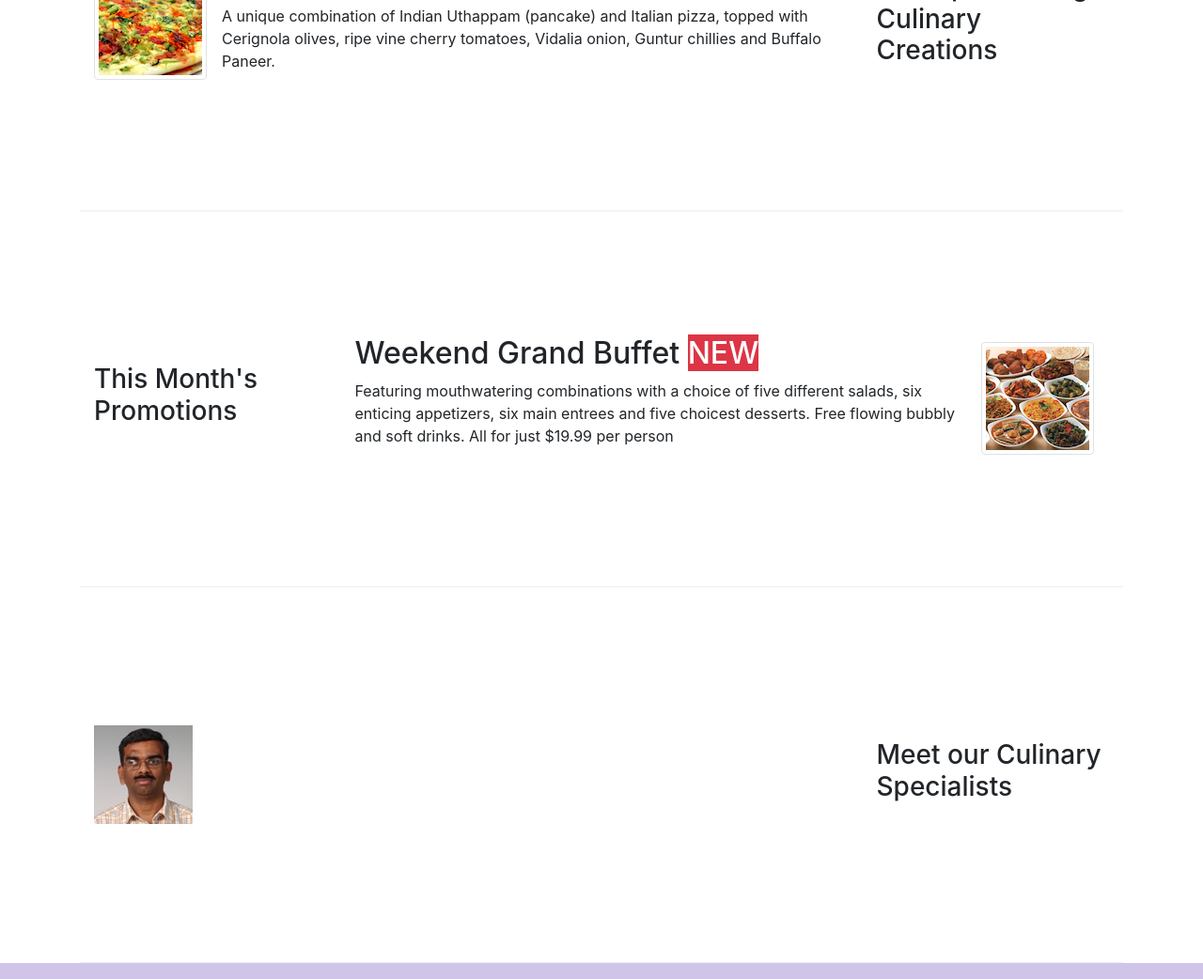
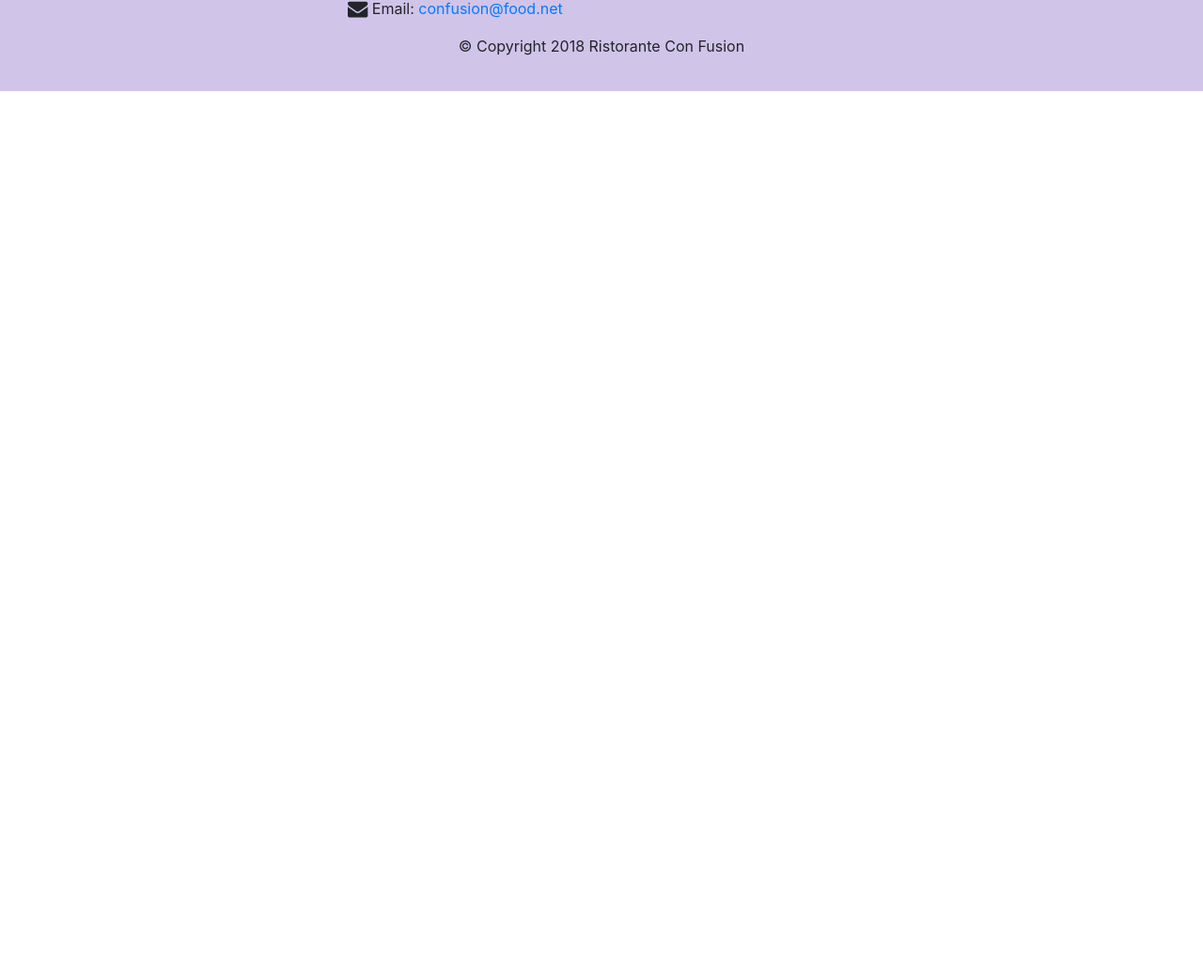
Before and after one commit to MontoyaMontes/Front-End-Bootstrap4, a website: page conFusion/index.html in a window 1280 px wide. Shown: the part 910-1952 px from the top of the page at 94% size. After the commit the page ends 1007 px from the top, so only its background shows below. Drawn offline with nearby package versions, Linux system fonts and the light colour scheme.

Commit message:
Home cleaned Deleted unecesary code in index.html

```diff
--- a/conFusion/index.html
+++ b/conFusion/index.html
@@ -237,49 +237,8 @@
             </div>
         </div>
 
-        <div class="row row-content align-items-center">
-            <div class="col-12 col-sm-4 order-sm-last col-md-3">
-                <h3>Our Lipsmacking Culinary Creations</h3>
-            </div>
-            <div class="col col-sm order-sm-first col-md">
-                <div class="media">
-                    <img class="d-flex mr-3 img-thumbnail align-self-center" src="img/uthappizza.png" alt="uthapizza">
-                    <div class="media-body">
-                        <h2 class="mt-0">Uthappizza <span class="bandge badge-danger">HOT</span> <span class="badge badge-pill badge-secondary"> $4.99 </span></h2>
-                        <p class="d-none d-sm-block">A unique combination of Indian Uthappam (pancake) and Italian pizza, topped with Cerignola olives, ripe vine cherry tomatoes, Vidalia onion, Guntur chillies and Buffalo Paneer.</p>
-                    </div>
-                </div>
-            </div>
-        </div>
 
-        <div class="row row-content align-items-center">
-            <div class="col-12 col-sm-4 col-md-3">
-                <h3>This Month's Promotions</h3>
-            </div>
-            <div class="col col-sm col-md">
-                <div class="media">
 
-                    <div class="media-body">
-                        <h2 class="mt-0">Weekend Grand Buffet <span class="bandge badge-danger">NEW</span></h2>
-                        <p class="d-none d-sm-block">Featuring mouthwatering combinations with a choice of five different salads, six enticing appetizers, six main entrees and five choicest desserts. Free flowing bubbly and soft drinks. All for just $19.99 per person </p>
-                    </div>
-                    <img class="d-flex mr-3 img-thumbnail align-self-center" src="img/buffet.png" alt="uthapizza">
-                </div>
-                </div>
-        </div>
-
-        <div class="row row-content align-items-center">
-            <div class="col-12 col-sm-4 order-sm-last col-md-3">
-                <h3>Meet our Culinary Specialists</h3>
-            </div>
-            <div class="col col-sm order-sm-first col-md">
-                <div class="media">
-                    <img class="d-flex mr-3 img-thimbnail align-self-center" src="img/alberto.png" alt="alberto">
-                    <div class="media-body">
-                       </div>
-                </div>
-               </div>
-        </div>
 
 
     </div>
```
